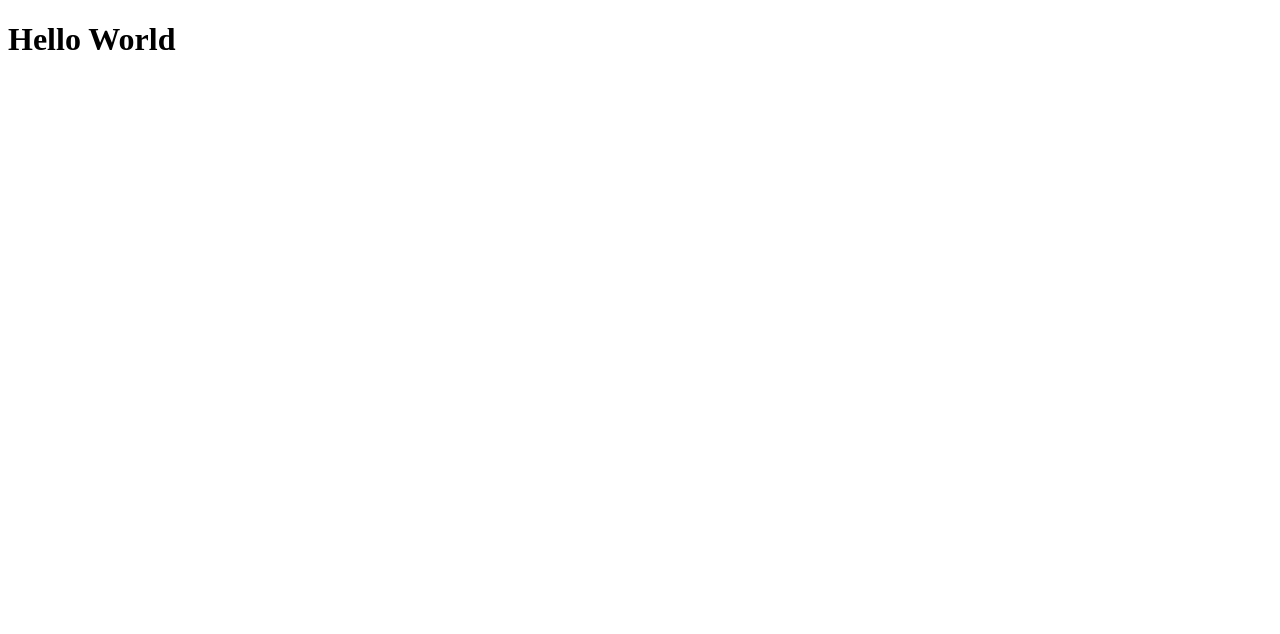
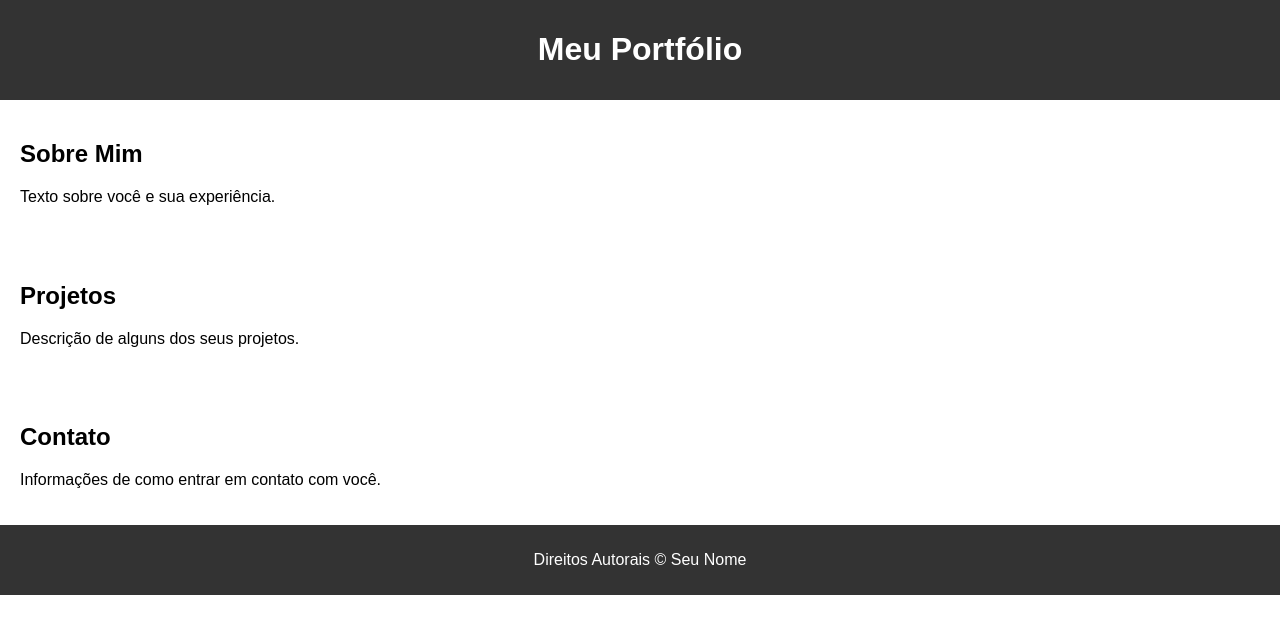
Before and after one commit to humorstars/meusite, a plain HTML site: page index.html in a window 1280 px wide. Drawn offline with Linux system fonts and the light colour scheme.

Commit message:
site template

```diff
--- a/index.html
+++ b/index.html
@@ -3,9 +3,38 @@
 <head>
     <meta charset="UTF-8">
     <meta name="viewport" content="width=device-width, initial-scale=1.0">
-    <title>Meu Site</title>
+    <title>Meu Portfólio</title>
+    <style>
+        body { font-family: Arial, sans-serif; margin: 0; padding: 0; }
+        .header { background-color: #333; color: white; text-align: center; padding: 10px; }
+        .section { padding: 20px; }
+        .footer { background-color: #333; color: white; text-align: center; padding: 10px; }
+    </style>
 </head>
 <body>
-    <h1>Hello World</h1>
+
+    <div class="header">
+        <h1>Meu Portfólio</h1>
+    </div>
+
+    <div class="section">
+        <h2>Sobre Mim</h2>
+        <p>Texto sobre você e sua experiência.</p>
+    </div>
+
+    <div class="section">
+        <h2>Projetos</h2>
+        <p>Descrição de alguns dos seus projetos.</p>
+    </div>
+
+    <div class="section">
+        <h2>Contato</h2>
+        <p>Informações de como entrar em contato com você.</p>
+    </div>
+
+    <div class="footer">
+        <p>Direitos Autorais © Seu Nome</p>
+    </div>
+
 </body>
 </html>
```
